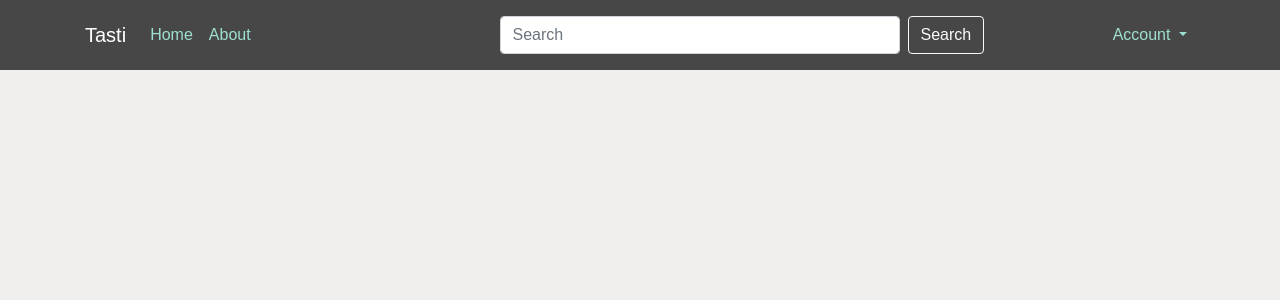
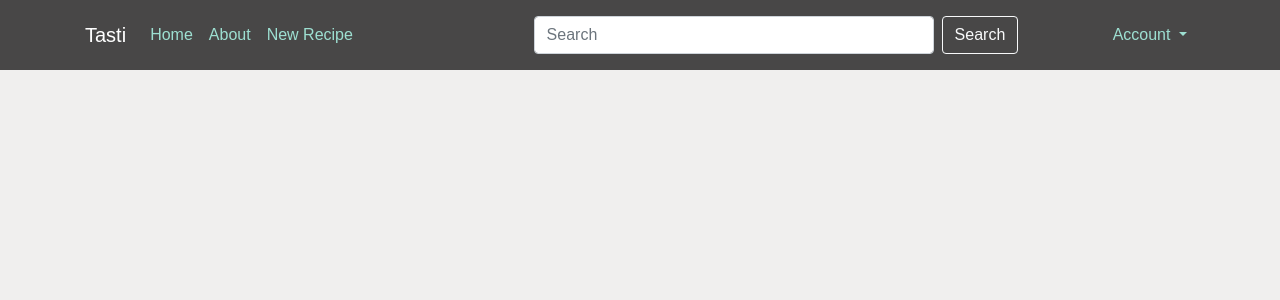
Before and after one commit to sroo9030/Tasti_portfolio_project, a Flask app: page / in a window 1280 px wide. Shown: the top 300 px of the page. Run offline with Flask 3, Linux system fonts and the light colour scheme; some libraries are stand-ins or nearby versions.

Commit message:
New Recipe button never disappear

```diff
--- a/models/templates/layout.html
+++ b/models/templates/layout.html
@@ -28,11 +28,9 @@
                     <li class="nav-item">
                         <a class="nav-link" href="{{ url_for('home') }}">About</a>
                     </li>
-                    {% if current_user.is_authenticated %}
-                        <li class="nav-item">
-                            <a class="nav-link" href="{{ url_for('post') }}">Create</a>
-                        </li>
-                    {% endif %}
+                    <li class="nav-item">
+                        <a class="nav-link" href="{{ url_for('post') }}">New Recipe</a>
+                    </li>
                 </ul>
 
                 <!-- Centered Search Bar -->
```
